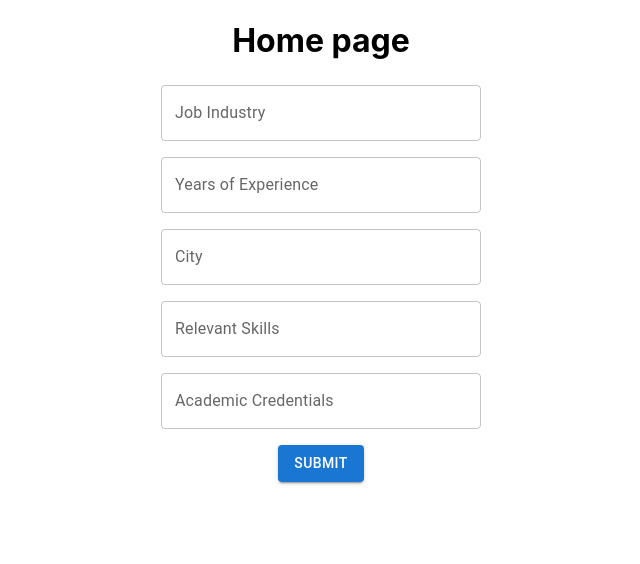
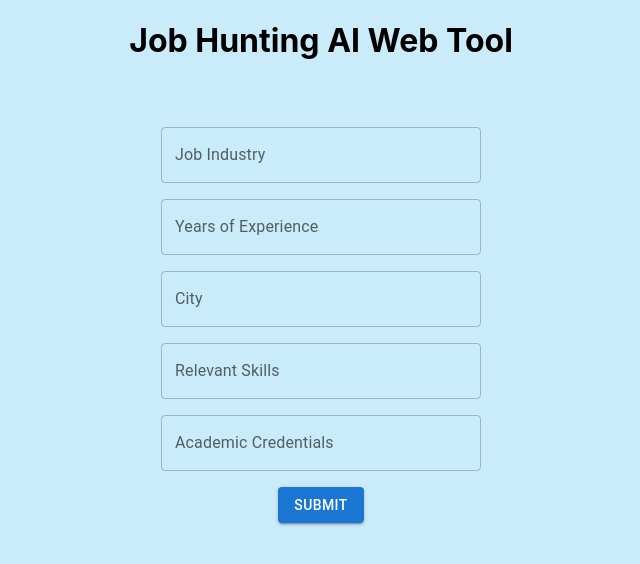
Before and after one commit to cdelapena/JHAIWT, a React (Create React App) app in the folder frontend/: page / in a window 1280 px wide. Shown: the top 564 px of the page, without its empty margins (319-959 px from the left). Built offline with nearby package versions, Linux system fonts and the light colour scheme.

Commit message:
added number type and website title as well as background color

```diff
--- a/frontend/src/App.css
+++ b/frontend/src/App.css
@@ -1,38 +1,3 @@
-.App {
-  text-align: center;
+:root {
+  --background-color:#caebf9;
 }
-
-.App-logo {
-  height: 40vmin;
-  pointer-events: none;
-}
-
-@media (prefers-reduced-motion: no-preference) {
-  .App-logo {
-    animation: App-logo-spin infinite 20s linear;
-  }
-}
-
-.App-header {
-  background-color: #282c34;
-  min-height: 100vh;
-  display: flex;
-  flex-direction: column;
-  align-items: center;
-  justify-content: center;
-  font-size: calc(10px + 2vmin);
-  color: white;
-}
-
-.App-link {
-  color: #61dafb;
-}
-
-@keyframes App-logo-spin {
-  from {
-    transform: rotate(0deg);
-  }
-  to {
-    transform: rotate(360deg);
-  }
-}
--- a/frontend/src/App.tsx
+++ b/frontend/src/App.tsx
@@ -1,4 +1,3 @@
-import React from 'react';
 import { BrowserRouter, Route, Routes } from "react-router-dom";
 import Home from "./Pages/Home/Home";
 import './App.css';
--- a/frontend/src/Pages/Home/Home.css
+++ b/frontend/src/Pages/Home/Home.css
@@ -1,3 +1,7 @@
 .title {
     text-align: center;
 }
+
+:root {
+    background-color: var(--background-color);
+}
--- a/frontend/src/Pages/Home/Home.tsx
+++ b/frontend/src/Pages/Home/Home.tsx
@@ -1,11 +1,11 @@
-import React from "react";
-import InputForm from "./InputForm/InputForm"
+import InputForm from "./InputForm/InputForm";
 import "./Home.css";
 
 const Home = () => {
   return (
     <>
-      <h1 className="title">Home page</h1>
+      <h1 className="title">Job Hunting AI Web Tool</h1>
+      <br />
       <InputForm />
     </>
   );
--- a/frontend/src/Pages/Home/InputForm/InputForm.tsx
+++ b/frontend/src/Pages/Home/InputForm/InputForm.tsx
@@ -1,9 +1,5 @@
-import React from "react";
-import ReactDOM from "react-dom";
-
 import Button from "@mui/material/Button";
 import TextField, { TextFieldProps } from "@mui/material/TextField";
-import { styled } from "@mui/material/styles";
 
 import { useFormik } from "formik";
 import * as yup from "yup";
@@ -61,6 +57,7 @@ const InputForm = () => {
           className="input-form"
           name="yearsOfExperience"
           label="Years of Experience"
+          type="number"
           value={formik.values.yearsOfExperience}
           onChange={formik.handleChange}
           onBlur={formik.handleBlur}
```
